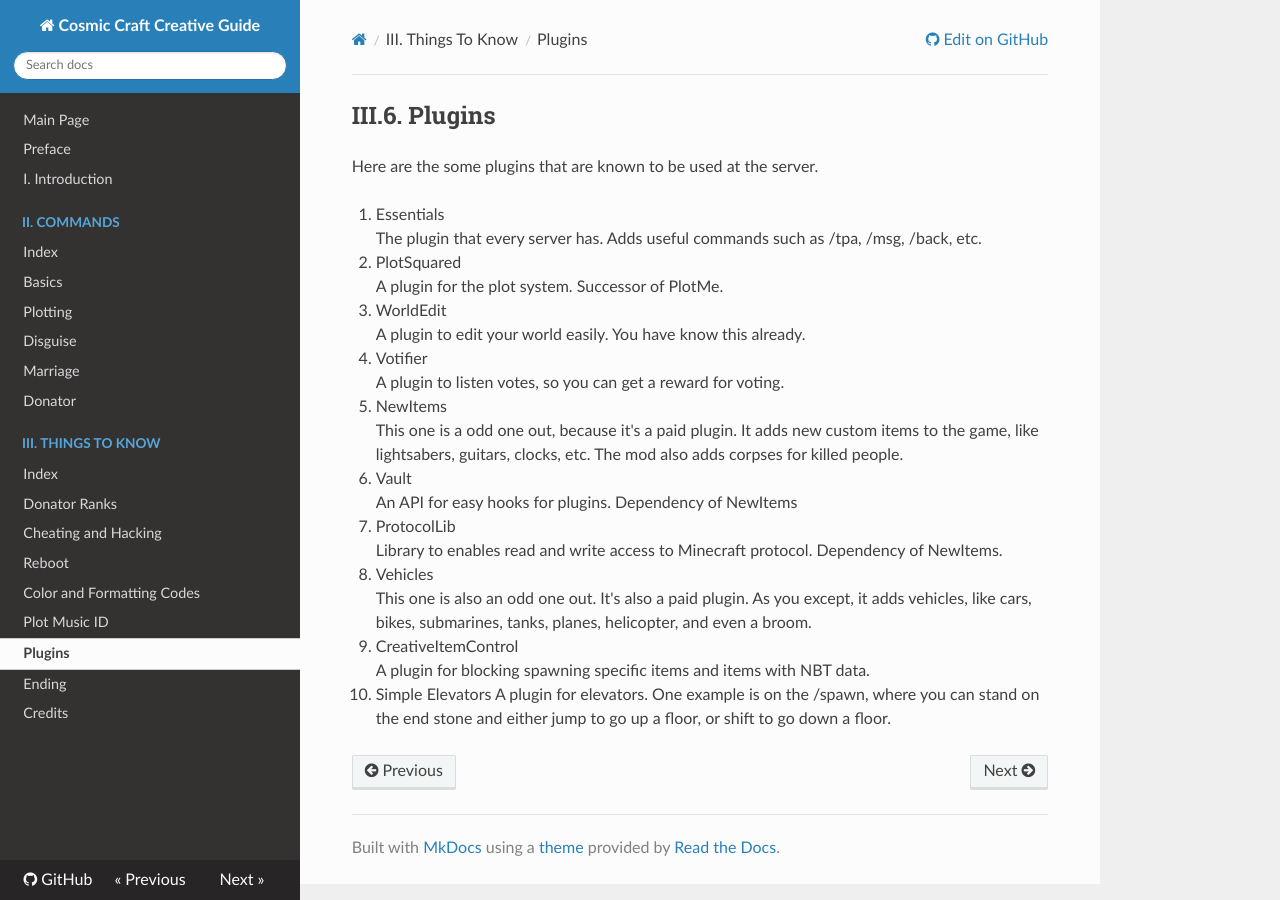
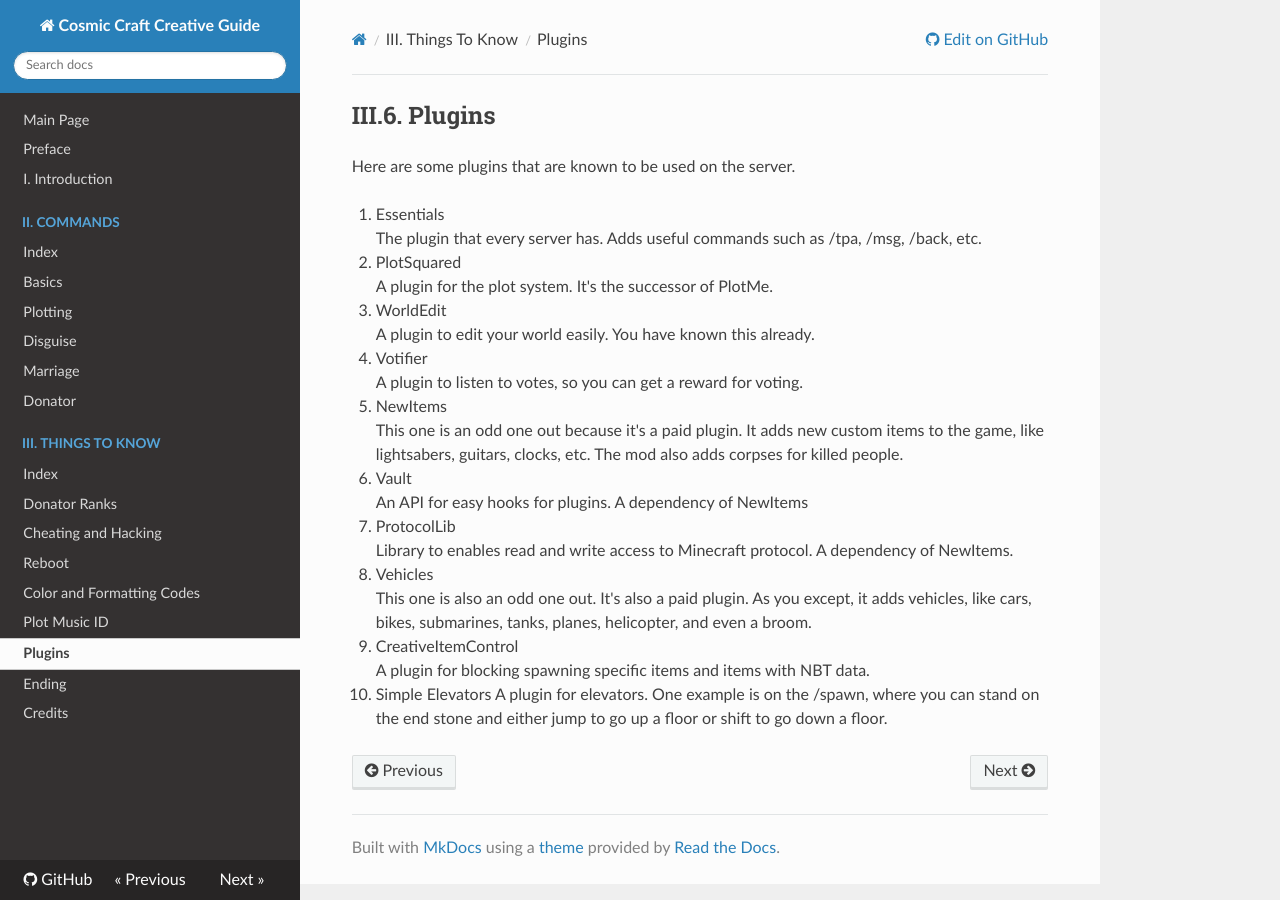
Before and after one commit to limejuce/cc-creative-guide, an MkDocs documentation site: the page built from docs/things/plugins.md, in a window 1280 px wide. Built offline with MkDocs 1.6.1, drawn with Linux system fonts in a browser that asks for light colours; nearby versions of some CDN libraries; old or Windows-style settings are respelled for this version of MkDocs.

Commit message:
things - plugins grammar

```diff
--- a/docs/things/plugins.md
+++ b/docs/things/plugins.md
@@ -1,26 +1,26 @@
 <h2>III.6. Plugins</h2>
-Here are the some plugins that are known to be used at the server.
+Here are some plugins that are known to be used on the server.
 
 1. Essentials
 The plugin that every server has. Adds useful commands such as /tpa, /msg, /back, etc.
 
 2. PlotSquared
-A plugin for the plot system. Successor of PlotMe.
+A plugin for the plot system. It's the successor of PlotMe.
 
 3. WorldEdit
-A plugin to edit your world easily. You have know this already.
+A plugin to edit your world easily. You have known this already.
 
 4. Votifier
-A plugin to listen votes, so you can get a reward for voting.
+A plugin to listen to votes, so you can get a reward for voting.
 
 5. NewItems
-This one is a odd one out, because it's a paid plugin. It adds new custom items to the game, like lightsabers, guitars, clocks, etc. The mod also adds corpses for killed people.
+This one is an odd one out because it's a paid plugin. It adds new custom items to the game, like lightsabers, guitars, clocks, etc. The mod also adds corpses for killed people.
 
 6. Vault
-An API for easy hooks for plugins. Dependency of NewItems
+An API for easy hooks for plugins. A dependency of NewItems
 
 7. ProtocolLib
-Library to enables read and write access to Minecraft protocol. Dependency of NewItems.
+Library to enables read and write access to Minecraft protocol. A dependency of NewItems.
 
 8. Vehicles
 This one is also an odd one out. It's also a paid plugin. As you except, it adds vehicles, like cars, bikes, submarines, tanks, planes, helicopter, and even a broom.
@@ -29,4 +29,4 @@ This one is also an odd one out. It's also a paid plugin. As you except, it adds
 A plugin for blocking spawning specific items and items with NBT data.
 
 10. Simple Elevators
-A plugin for elevators. One example is on the /spawn, where you can stand on the end stone and either jump to go up a floor, or shift to go down a floor.
+A plugin for elevators. One example is on the /spawn, where you can stand on the end stone and either jump to go up a floor or shift to go down a floor.
```
